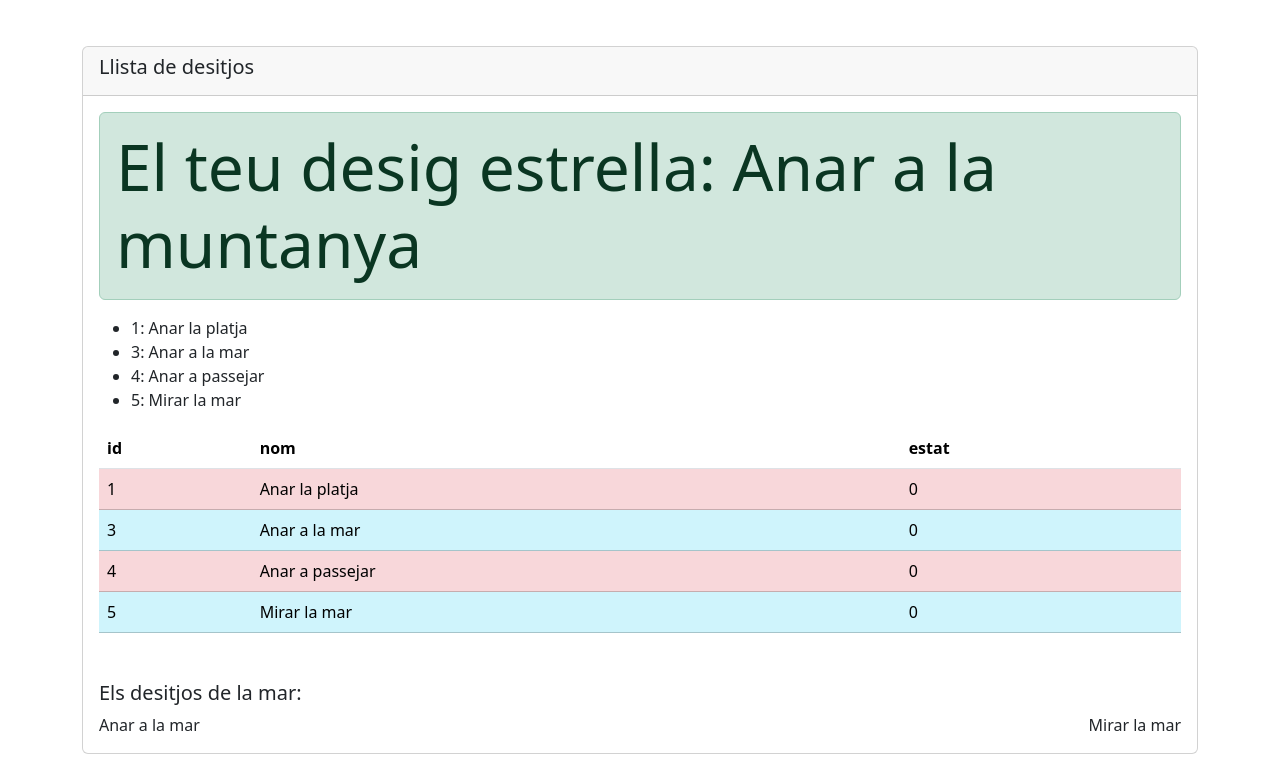
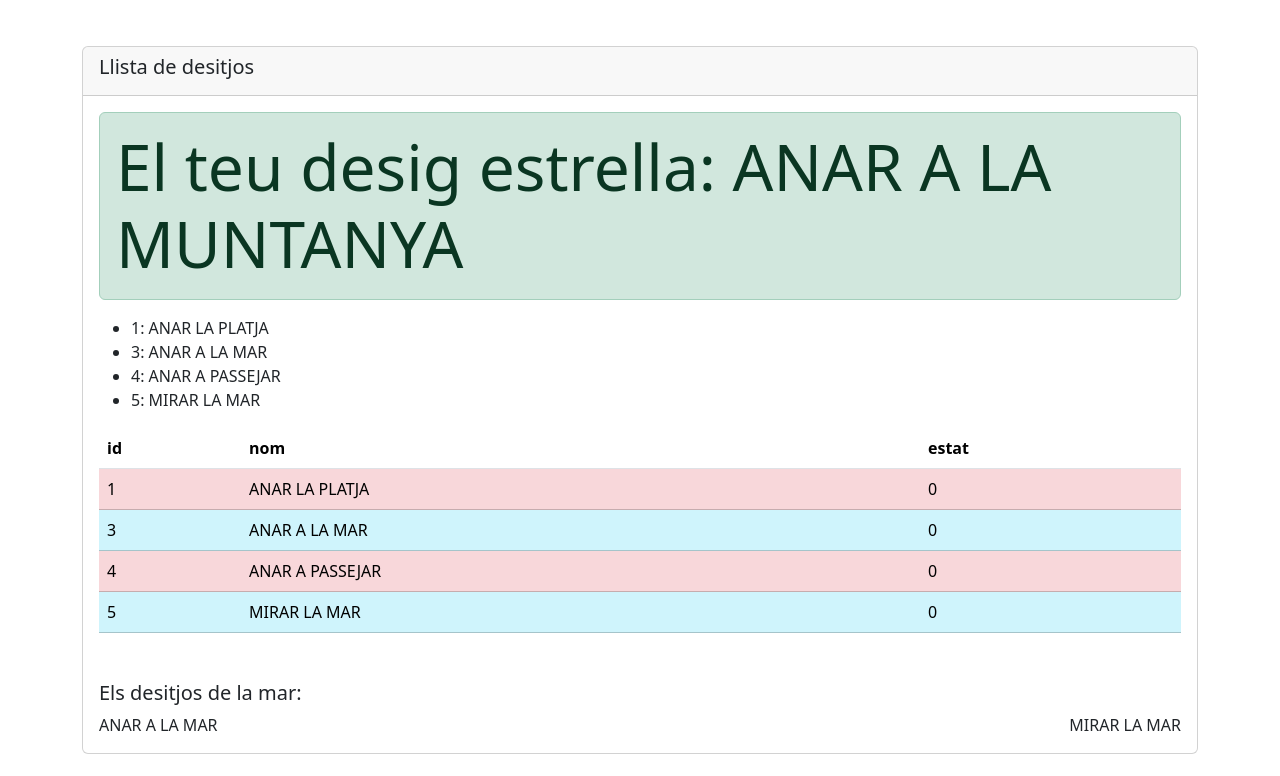
Before and after one commit to joancifo/imagina-vue-s2, a Vue app: page / in a window 1280 px wide. Shown: the part 284-1060 px from the top of the page. Built offline with nearby package versions, Linux system fonts and the light colour scheme.

Commit message:
fix: desitjos en majúscules

```diff
--- a/src/App.vue
+++ b/src/App.vue
@@ -1,8 +1,8 @@
 <script setup lang="ts">
 import { onMounted, ref } from 'vue'
-import FormulariPerfil from './components/usuari/FormulariPerfil.vue'
-import LlistaDesitjos from './components/desig/LlistaDesitjos.vue'
-import LlistaAtributs from './components/usuari/LlistaAtributs.vue'
+import FormulariPerfil from '@/components/usuari/FormulariPerfil.vue'
+import LlistaDesitjos from '@/components/desig/LlistaDesitjos.vue'
+import LlistaAtributs from '@/components/usuari/LlistaAtributs.vue'
 
 const container = ref()
 
--- a/src/components/desig/LlistaDesitjos.vue
+++ b/src/components/desig/LlistaDesitjos.vue
@@ -38,11 +38,21 @@ const llista: Ref<Desig[]> = ref([
   }
 ])
 
+llista.value = llista.value.map((desig: Desig): Desig => {
+  // desig.nom = desig.nom.toUpperCase()
+
+  // return desig
+  return {
+    ...desig,
+    nom: desig.nom.toUpperCase()
+  }
+})
+
 const actius: Ref<Desig[]> = computed(() =>
-  llista.value.filter((desig: Desig) => desig.estat === ESTAT_ACTIU)
+  llista.value.filter((desig: Desig): boolean => desig.estat === ESTAT_ACTIU)
 )
 
-const deLaMar = actius.value.filter((desig: Desig) => desig.nom.includes('mar'))
+const deLaMar = actius.value.filter((desig: Desig) => desig.nom.includes('MAR'))
 
 // const actius = llista
 
--- a/src/components/usuari/FormulariPerfil.vue
+++ b/src/components/usuari/FormulariPerfil.vue
@@ -2,7 +2,6 @@
 import { computed, reactive, ref, watch, watchEffect, type Ref } from 'vue'
 
 import UserForm from '@/interfaces/UserForm'
-import LlistaDesitjos from '../desig/LlistaDesitjos.vue'
 
 const nomDeUsuari = ref<string>('Joan ref')
 
```
